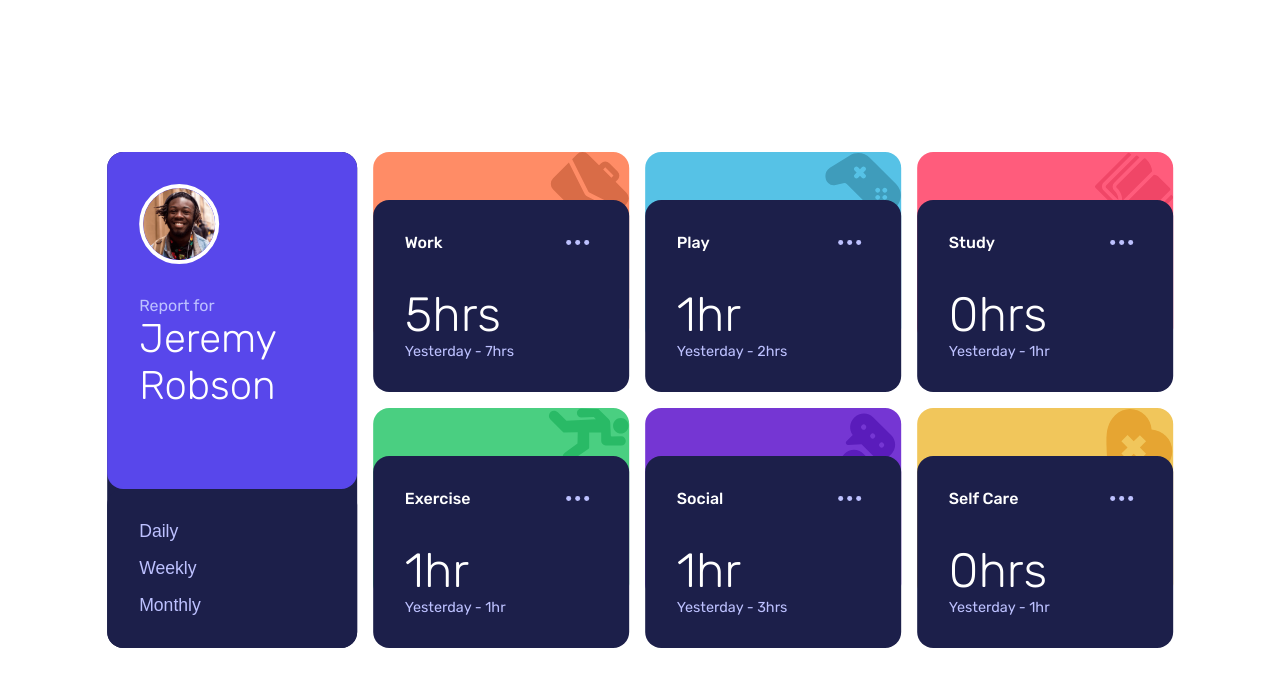
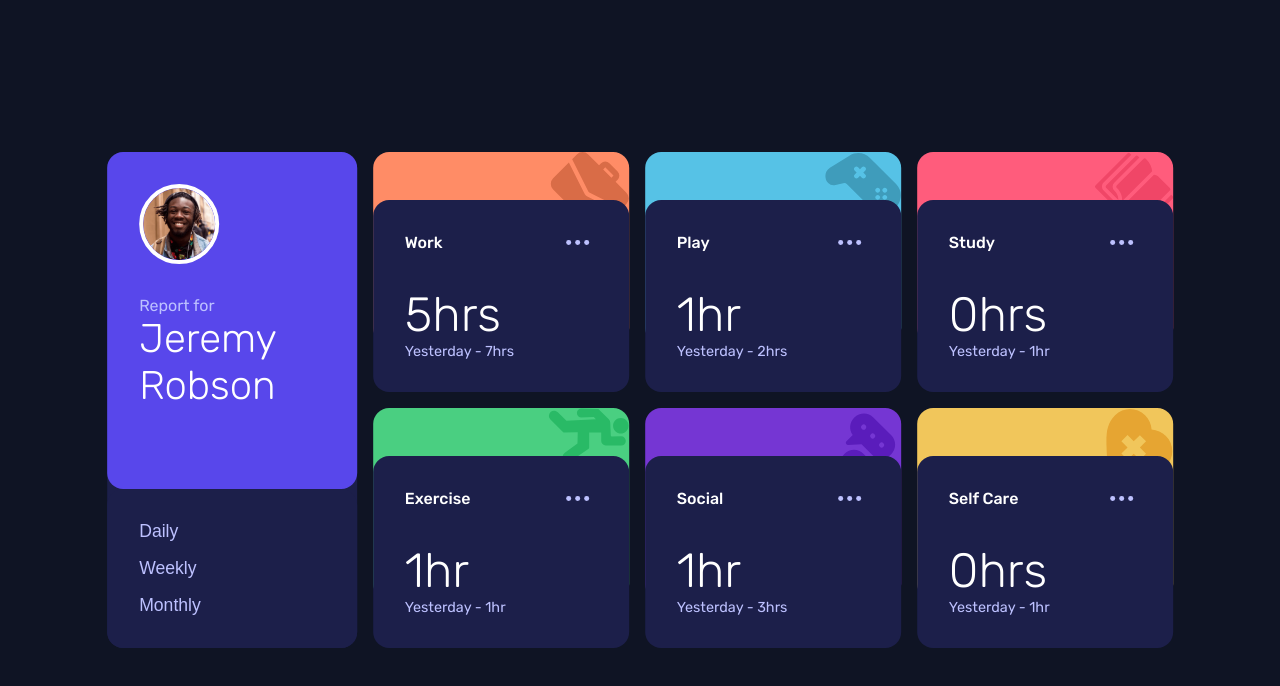
Before and after one commit to bociKond/time-tracking-dashboard-main, a plain HTML site: page index.html in a window 1280 px wide. Drawn offline with Linux system fonts and the light colour scheme.

Commit message:
Update style.css
added dark background

```diff
--- a/style.css
+++ b/style.css
@@ -44,6 +44,7 @@ body {
 
 body {
   font-family: "Rubik", sans-serif;
+  background-color: var(--Very-dark-blue);
 }
 main {
   position: absolute;
```
